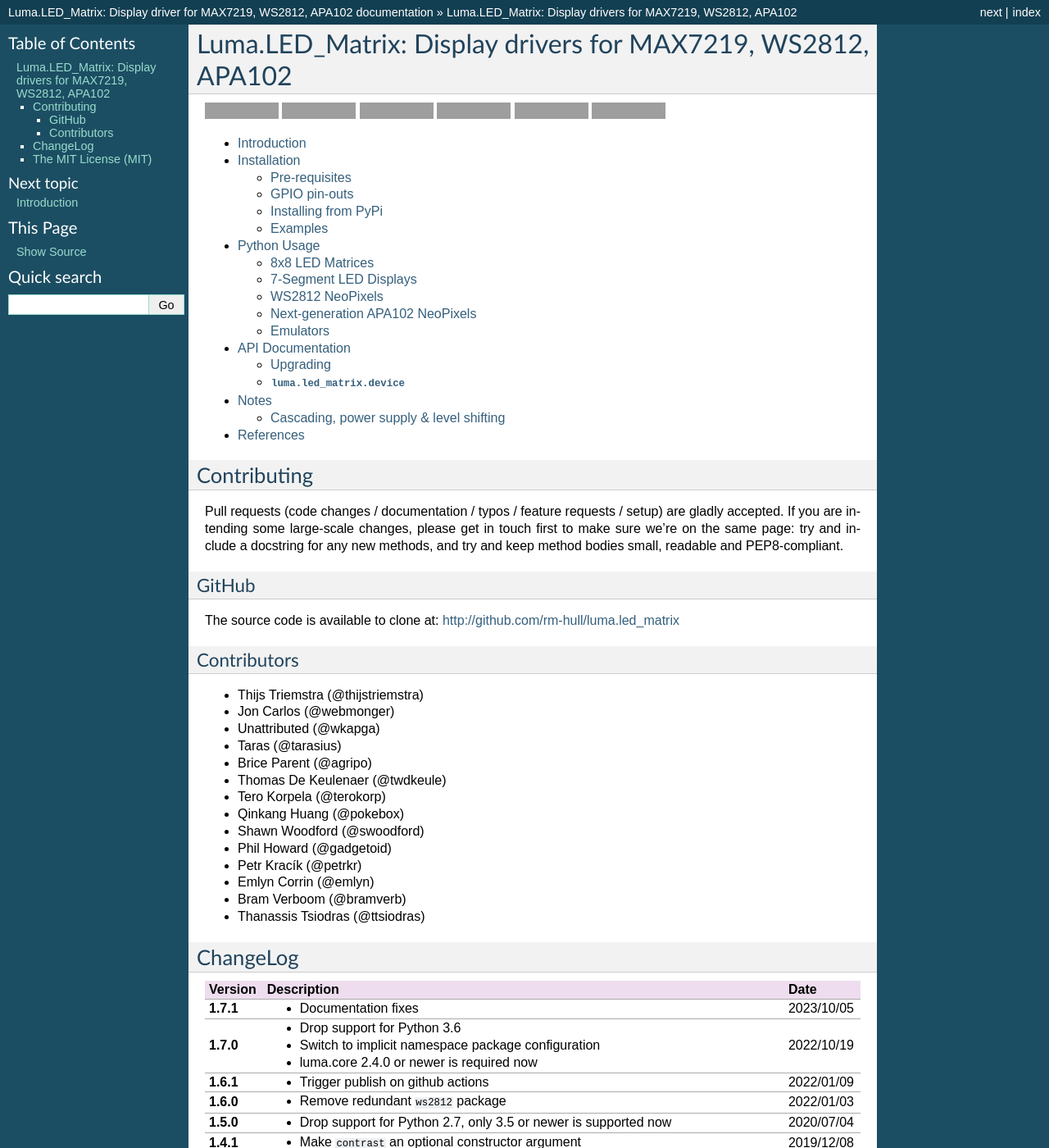
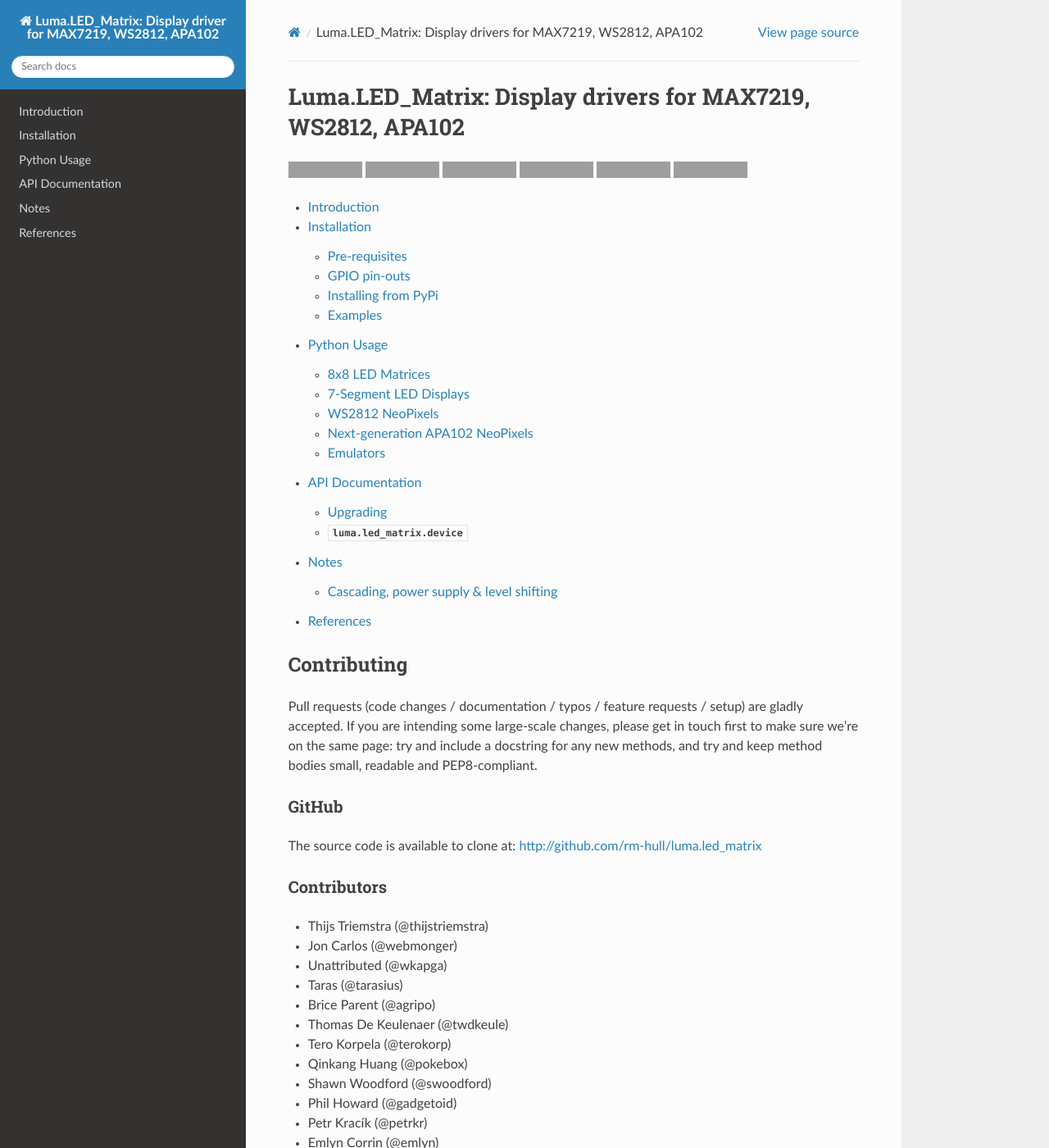
Before and after one commit to rm-hull/luma.led_matrix, a Sphinx documentation site: the page built from doc/index.rst, in a window 1280 px wide and 1400 px high. Shown: the whole window at 82% size. Built offline with Sphinx 7.4.7 and the Read the Docs theme 2.0.0, drawn with Linux system fonts in a browser that asks for light colours; the version number could not be read and is left out; some of the changed text lies outside the part shown; grey boxes are pictures that could not be loaded.

Commit message:
doc: use sphinx_rtd_theme theme

```diff
--- a/doc/conf.py
+++ b/doc/conf.py
@@ -25,9 +25,6 @@
 from luma.led_matrix import __version__ as version
 
 # -- General configuration ------------------------------------------------
-
-# If your documentation needs a minimal Sphinx version, state it here.
-#needs_sphinx = '1.0'
 
 # Add any Sphinx extension module names here, as strings. They can be
 # extensions coming with Sphinx (named 'sphinx.ext.*') or your custom
@@ -73,125 +70,21 @@
 # for a list of supported languages.
 language = 'en'
 
-# There are two options for replacing |today|: either, you set today to some
-# non-false value, then it is used:
-#today = ''
-# Else, today_fmt is used as the format for a strftime call.
-#today_fmt = '%B %d, %Y'
-
 # List of patterns, relative to source directory, that match files and
 # directories to ignore when looking for source files.
 exclude_patterns = ['_build']
 
-# The reST default role (used for this markup: `text`) to use for all
-# documents.
-#default_role = None
-
-# If true, '()' will be appended to :func: etc. cross-reference text.
-#add_function_parentheses = True
-
-# If true, the current module name will be prepended to all description
-# unit titles (such as .. function::).
-#add_module_names = True
-
-# If true, sectionauthor and moduleauthor directives will be shown in the
-# output. They are ignored by default.
-#show_authors = False
-
 # The name of the Pygments (syntax highlighting) style to use.
 pygments_style = 'sphinx'
-
-# A list of ignored prefixes for module index sorting.
-#modindex_common_prefix = []
-
-# If true, keep warnings as "system message" paragraphs in the built documents.
-#keep_warnings = False
-
 
 # -- Options for HTML output ----------------------------------------------
 
 # The theme to use for HTML and HTML Help pages.  See the documentation for
 # a list of builtin themes.
-html_theme = 'default'
-
-# Theme options are theme-specific and customize the look and feel of a theme
-# further.  For a list of options available for each theme, see the
-# documentation.
-#html_theme_options = {}
-
-# Add any paths that contain custom themes here, relative to this directory.
-#html_theme_path = []
-
-# The name for this set of Sphinx documents.  If None, it defaults to
-# "<project> v<release> documentation".
-#html_title = None
-
-# A shorter title for the navigation bar.  Default is the same as html_title.
-#html_short_title = None
-
-# The name of an image file (relative to this directory) to place at the top
-# of the sidebar.
-#html_logo = None
-
-# The name of an image file (within the static path) to use as favicon of the
-# docs.  This file should be a Windows icon file (.ico) being 16x16 or 32x32
-# pixels large.
-#html_favicon = None
-
-# Add any paths that contain custom static files (such as style sheets) here,
-# relative to this directory. They are copied after the builtin static files,
-# so a file named "default.css" will overwrite the builtin "default.css".
-# html_static_path = ['_static']
-
-# Add any extra paths that contain custom files (such as robots.txt or
-# .htaccess) here, relative to this directory. These files are copied
-# directly to the root of the documentation.
-#html_extra_path = []
-
-# If not '', a 'Last updated on:' timestamp is inserted at every page bottom,
-# using the given strftime format.
-#html_last_updated_fmt = '%b %d, %Y'
-
-# If true, SmartyPants will be used to convert quotes and dashes to
-# typographically correct entities.
-#html_use_smartypants = True
-
-# Custom sidebar templates, maps document names to template names.
-#html_sidebars = {}
-
-# Additional templates that should be rendered to pages, maps page names to
-# template names.
-#html_additional_pages = {}
-
-# If false, no module index is generated.
-#html_domain_indices = True
-
-# If false, no index is generated.
-#html_use_index = True
-
-# If true, the index is split into individual pages for each letter.
-#html_split_index = False
-
-# If true, links to the reST sources are added to the pages.
-#html_show_sourcelink = True
-
-# If true, "Created using Sphinx" is shown in the HTML footer. Default is True.
-#html_show_sphinx = True
-
-# If true, "(C) Copyright ..." is shown in the HTML footer. Default is True.
-#html_show_copyright = True
-
-# If true, an OpenSearch description file will be output, and all pages will
-# contain a <link> tag referring to it.  The value of this option must be the
-# base URL from which the finished HTML is served.
-#html_use_opensearch = ''
-
-# This is the file name suffix for HTML files (e.g. ".xhtml").
-#html_file_suffix = None
+html_theme = 'sphinx_rtd_theme'
 
 # Output file base name for HTML help builder.
 htmlhelp_basename = 'luma.led_matrix_doc'
-
 
 # -- Options for LaTeX output ---------------------------------------------
 
@@ -214,27 +107,6 @@
    author, 'manual'),
 ]
 
-# The name of an image file (relative to this directory) to place at the top of
-# the title page.
-#latex_logo = None
-
-# For "manual" documents, if this is true, then toplevel headings are parts,
-# not chapters.
-#latex_use_parts = False
-
-# If true, show page references after internal links.
-#latex_show_pagerefs = False
-
-# If true, show URL addresses after external links.
-#latex_show_urls = False
-
-# Documents to append as an appendix to all manuals.
-#latex_appendices = []
-
-# If false, no module index is generated.
-#latex_domain_indices = True
-
-
 # -- Options for manual page output ---------------------------------------
 
 # One entry per manual page. List of tuples
@@ -243,10 +115,6 @@
     ('index', 'luma.led_matrix', u'Luma.LED_Matrix Documentation',
      [author], 1)
 ]
-
-# If true, show URL addresses after external links.
-#man_show_urls = False
-
 
 # -- Options for Texinfo output -------------------------------------------
 
@@ -259,18 +127,6 @@
    'Miscellaneous'),
 ]
 
-# Documents to append as an appendix to all manuals.
-#texinfo_appendices = []
-
-# If false, no module index is generated.
-#texinfo_domain_indices = True
-
-# How to display URL addresses: 'footnote', 'no', or 'inline'.
-#texinfo_show_urls = 'footnote'
-
-# If true, do not generate a @detailmenu in the "Top" node's menu.
-#texinfo_no_detailmenu = False
-
 # Configuration for intersphinx
 intersphinx_mapping = {
     'python': ('https://docs.python.org/3', None),
```
